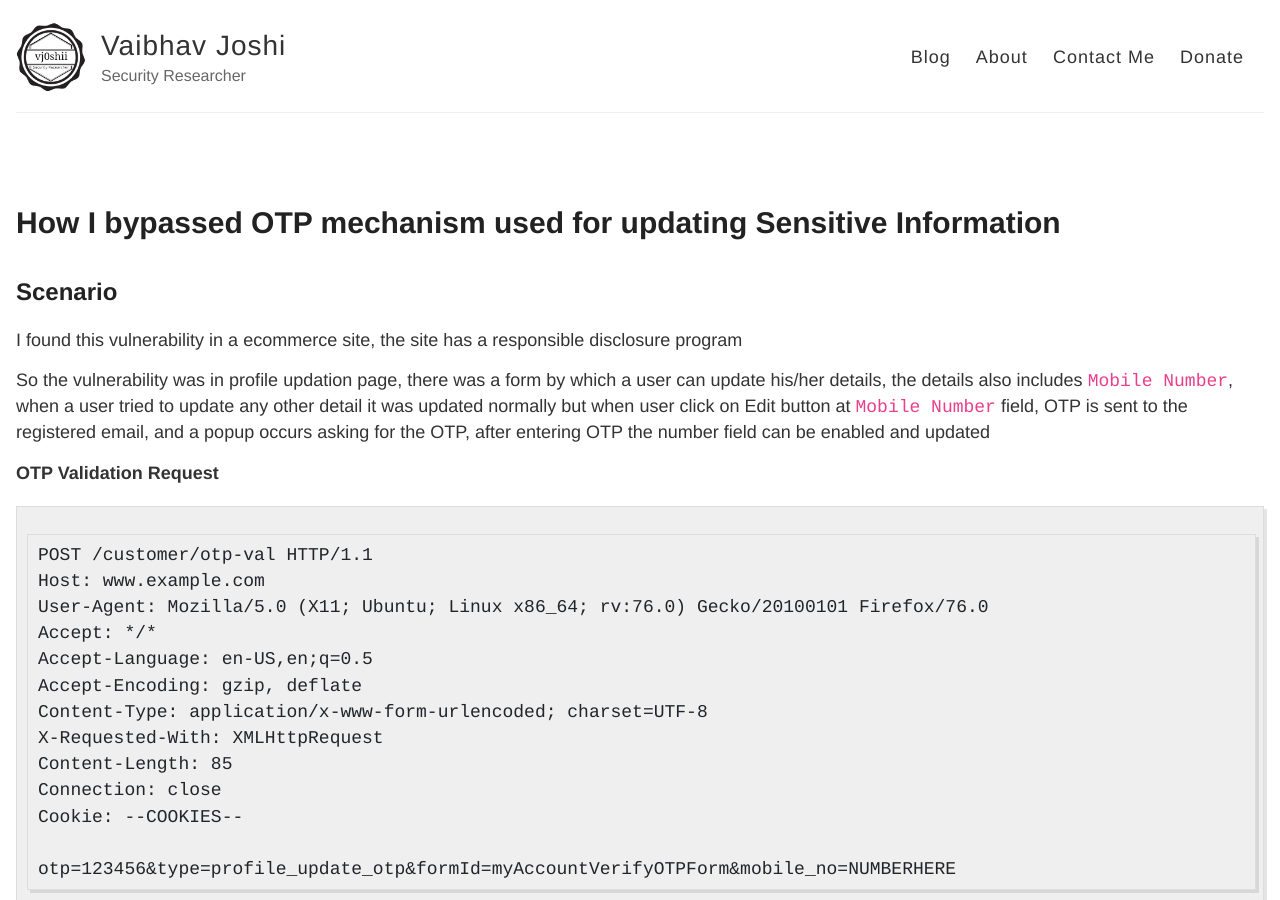
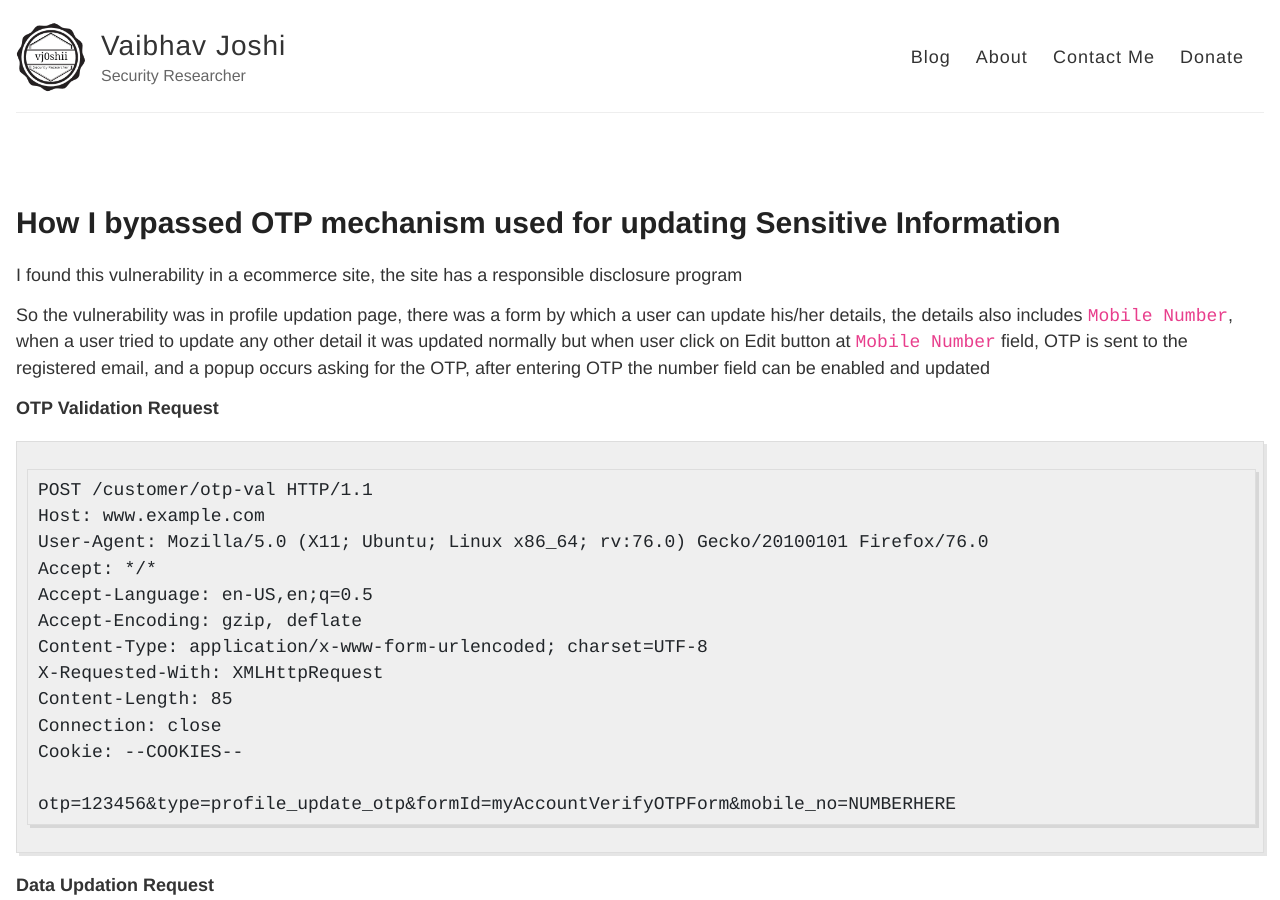
Before and after one commit to vj0shii/vj0shii.github.io, a Jekyll site: the page built from _posts/2020-6-2-bypass-otp-mechanism-on-updating-sensitive-information.md, in a window 1280 px wide and 900 px high. Built offline with Jekyll 4.4.1, drawn with Linux system fonts in a browser that asks for light colours.

Commit message:
Update 2020-6-2-bypass-otp-mechanism-on-updating-sensitive-information.md

```diff
--- a/_posts/2020-6-2-bypass-otp-mechanism-on-updating-sensitive-information.md
+++ b/_posts/2020-6-2-bypass-otp-mechanism-on-updating-sensitive-information.md
@@ -2,9 +2,6 @@
 layout: post
 title: How I bypassed OTP mechanism used for updating Sensitive Information
 ---
-
-## Scenario
-
 I found this vulnerability in a ecommerce site, the site has a responsible disclosure program
 
 So the vulnerability was in profile<!--more--> updation page, there was a form by which a user can update his/her details, the details also includes `Mobile Number`, when a user tried to update any other detail it was updated normally but when user click on Edit button at `Mobile Number` field, OTP is sent to the registered email, and a popup occurs asking for the OTP, after entering OTP the number field can be enabled and updated
```
